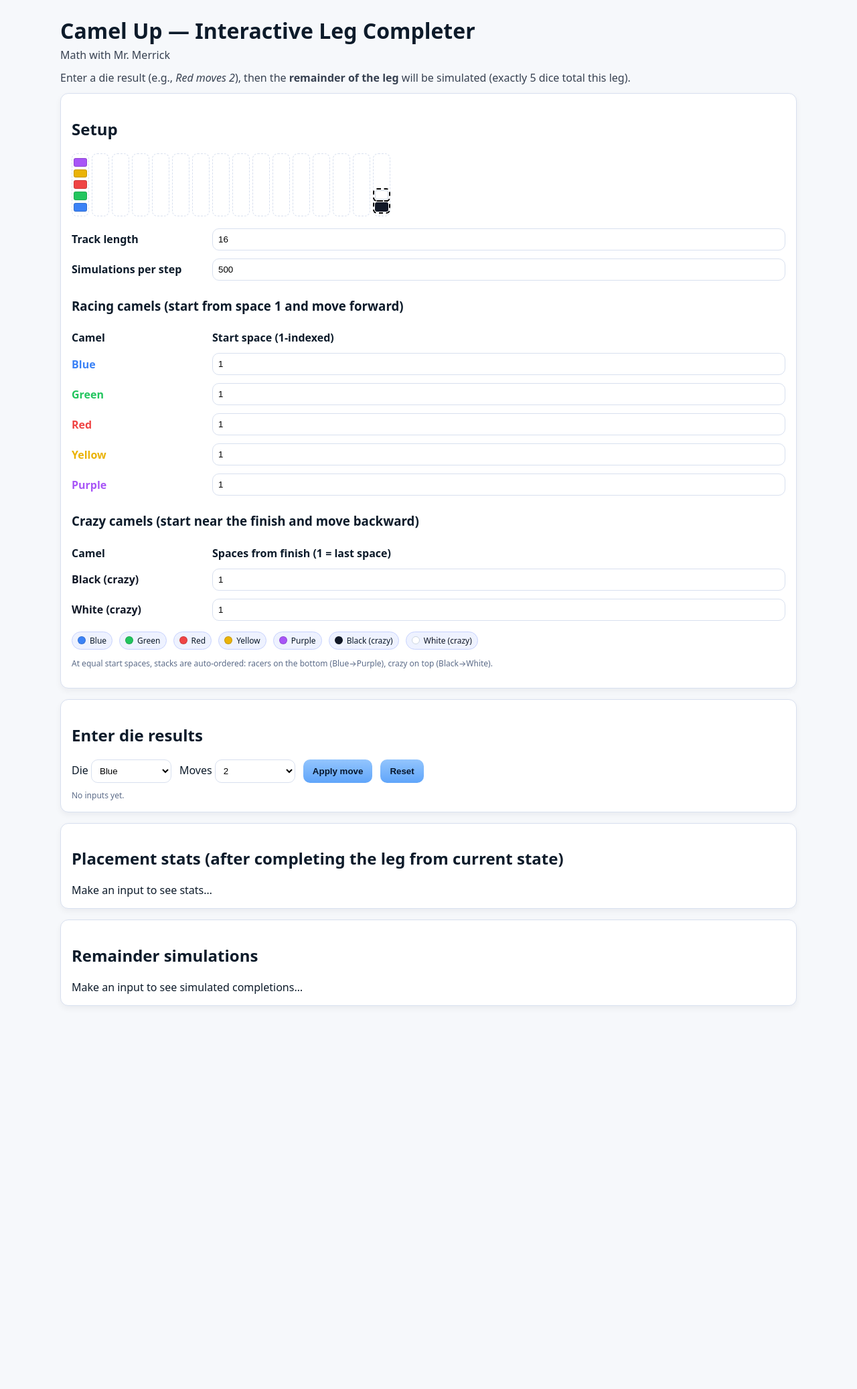
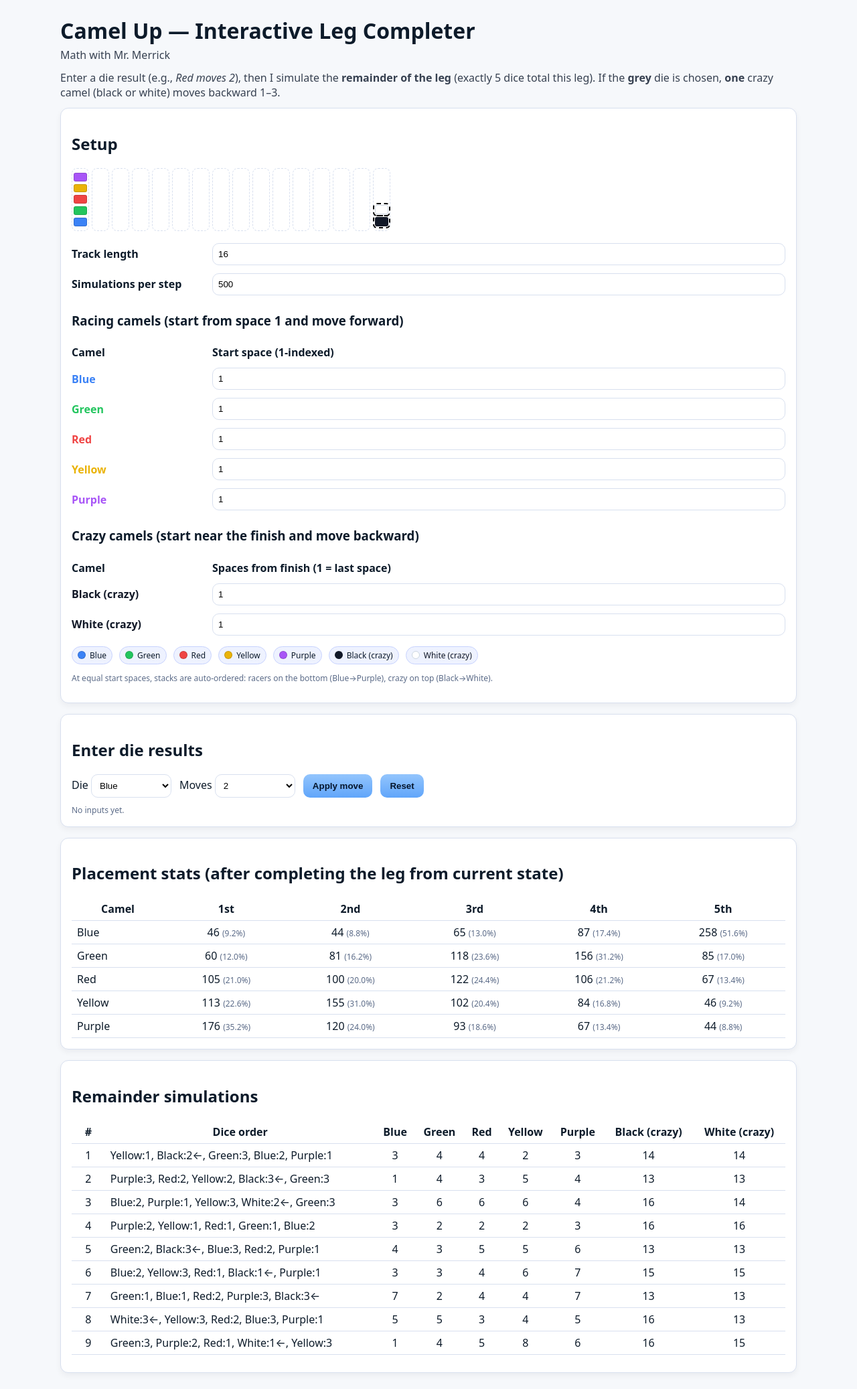
Before and after one commit to MerrickMath/MerrickMath.github.io, a Jekyll site: the page Camelsiminput.html, which Jekyll copies as it is, in a window 1280 px wide. Shown: the whole page at 67% size. Built offline with Jekyll 4.4.1, drawn with Linux system fonts in a browser that asks for light colours; before the commit the page ends 1526 px from its top, so only the background shows below that.

Commit message:
Update Camelsiminput.html

```diff
--- a/Camelsiminput.html
+++ b/Camelsiminput.html
@@ -31,13 +31,16 @@
     .pill{display:inline-flex;align-items:center;gap:6px;padding:4px 8px;border-radius:999px;background:#eef2ff;border:1px solid #c7d2fe;font-size:12px}
     .dot{width:10px;height:10px;border-radius:50%;display:inline-block;border:1px solid rgba(0,0,0,.15)}
     .error{color:#b91c1c}
+    details.debug{margin-top:8px}
+    details.debug summary{cursor:pointer}
+    #status[aria-live]{min-height:1.2em}
   </style>
 </head>
 <body>
 <div class="wrap">
   <h1>Camel Up — Interactive Leg Completer</h1>
   <p class="subtitle">Math with Mr. Merrick</p>
-  <p class="subtitle">Enter a die result (e.g., <i>Red moves 2</i>), then the <b>remainder of the leg</b> will be simulated (exactly 5 dice total this leg).</p>
+  <p class="subtitle">Enter a die result (e.g., <i>Red moves 2</i>), then I simulate the <b>remainder of the leg</b> (exactly 5 dice total this leg). If the <b>grey</b> die is chosen, <b>one</b> crazy camel (black or white) moves backward 1–3.</p>
 
   <!-- Setup (shared) -->
   <section class="card" id="setup">
@@ -88,7 +91,7 @@
       </label>
       <button id="applyBtn">Apply move</button>
       <button id="resetBtn" title="Reset the leg to setup state">Reset</button>
-      <span class="note" id="status"></span>
+      <span class="note" id="status" aria-live="polite"></span>
     </div>
 
     <div style="margin-top:10px" id="usedDiceLine" class="note">No inputs yet.</div>
@@ -96,13 +99,14 @@
 
   <section class="card">
     <h2>Placement stats (after completing the leg from current state)</h2>
-    <div id="placementStats">Make an input to see stats…</div>
+    <div id="placementStats">Loading…</div>
   </section>
 
   <section class="card">
     <h2>Remainder simulations</h2>
-    <div id="legsTable" class="scroller">Make an input to see simulated completions…</div>
+    <div id="legsTable" class="scroller">Loading…</div>
   </section>
+
 </div>
 
 <script>
@@ -128,6 +132,7 @@
   const isCrazyId=cid=>cid==='black'||cid==='white';
   const shuffle=(arr)=>{ const a=arr.slice(); for(let i=a.length-1;i>0;i--){ const j=Math.floor(Math.random()*(i+1)); [a[i],a[j]]=[a[j],a[i]]; } return a; };
   const num=(sel,def)=>{ const n=el(sel); const v=(n&&n.value!=null)? n.value : def; const t=parseInt(v,10); return Number.isFinite(t)? t : def; };
+  const safe = (fn, ctx) => { try { return fn(); } catch(e){ console.error(e); if(ctx){ const s=el('#status'); if(s) s.innerHTML = `<span class="error">${ctx}: ${e.message}</span>`; } return undefined; } };
 
   // === Build Setup Rows ===
   function buildRows(){
@@ -228,9 +233,9 @@
     finished = false;
     drawBoard(legBoard);
     updateUsedDiceLine();
-    el('#placementStats').innerHTML = 'Make an input to see stats…';
-    el('#legsTable').innerHTML = 'Make an input to see simulated completions…';
-    el('#status').textContent = '';
+    const s=el('#status'); if(s) s.textContent = '';
+    // Immediately compute results before any input
+    runSimulationsForCurrentState();
   }
 
   function updateUsedDiceLine(){
@@ -343,7 +348,7 @@
 
   function renderLegsTable(legs){
     const container=el('#legsTable');
-    if(!legs?.length){ container.innerHTML='Make an input to see simulated completions…'; return; }
+    if(!legs?.length){ container.innerHTML='No simulations to display.'; return; }
     let html='<div class="scroller"><table><thead><tr><th>#</th><th>Dice order</th>';
     [...RACERS,...CRAZY].forEach(c=>{ html+=`<th class="nowrap">${c.name}</th>`; });
     html+='</tr></thead><tbody>';
@@ -366,13 +371,48 @@
     container.innerHTML=html;
   }
 
+  // === Developer tests ===
+  function runTests(){
+    const out=[]; const push=(ok,msg)=>out.push((ok?'✅ ':'❌ ')+msg);
+    try{
+      // Test 1: default setup mapping
+      const board = buildInitialBoard();
+      const trackLen = num('#trackLen',16);
+      const blue = locate(board,'blue');
+      const black = locate(board,'black');
+      push(blue.space===0, `Blue starts at space 0 (got ${blue.space})`);
+      push(black.space===trackLen-1, `Black starts at last space index ${trackLen-1} (got ${black.space})`);
+
+      // Test 2: placements ordering rule (top of stack ahead on same space)
+      const testBoard=new Map();
+      testBoard.set(5,['blue','red']); // blue bottom, red top -> red ahead of blue
+      const plc = placementsFromBoard(testBoard);
+      push(plc.get('red')===1 && plc.get('blue')===2, `Top-of-stack ahead on same space`);
+
+      // Test 3: simulate remainder with all 5 dice already used
+      const savedUsed = usedDice; const savedBoard = legBoard; const savedFinished = finished;
+      usedDice=['blue','green','red','yellow','purple']; finished=false; legBoard=new Map([[0,['blue']]]);
+      const res = simulateRemainderOnce(trackLen);
+      push(Array.isArray(res.moves) && res.moves.length===0, `No moves when 5 dice already used`);
+      // restore
+      usedDice=savedUsed; legBoard=savedBoard; finished=savedFinished;
+    }catch(e){ push(false, 'Unexpected error: '+e.message); console.error(e); }
+    el('#tests').innerText = out.join('\n');
+  }
+
   // === Init ===
-  function updatePreview(){ drawBoard(buildInitialBoard()); }
+  function updatePreview(){
+    const newBoard = buildInitialBoard();
+    if(!usedDice || usedDice.length===0){
+      legBoard = newBoard;
+      runSimulationsForCurrentState();
+    }
+    drawBoard(newBoard);
+  }
   function init(){
     buildRows();
     el('#setup').addEventListener('input', updatePreview);
     el('#trackLen').addEventListener('input', updatePreview);
-    updatePreview();
 
     el('#applyBtn').addEventListener('click', ()=>{
       const die = el('#dieSelect').value;
@@ -380,6 +420,7 @@
       if(applyUserMove(die, roll)) runSimulationsForCurrentState();
     });
     el('#resetBtn').addEventListener('click', resetLeg);
+    const btn=el('#runTestsBtn'); if(btn) btn.addEventListener('click', runTests);
 
     // Start fresh
     resetLeg();
```
